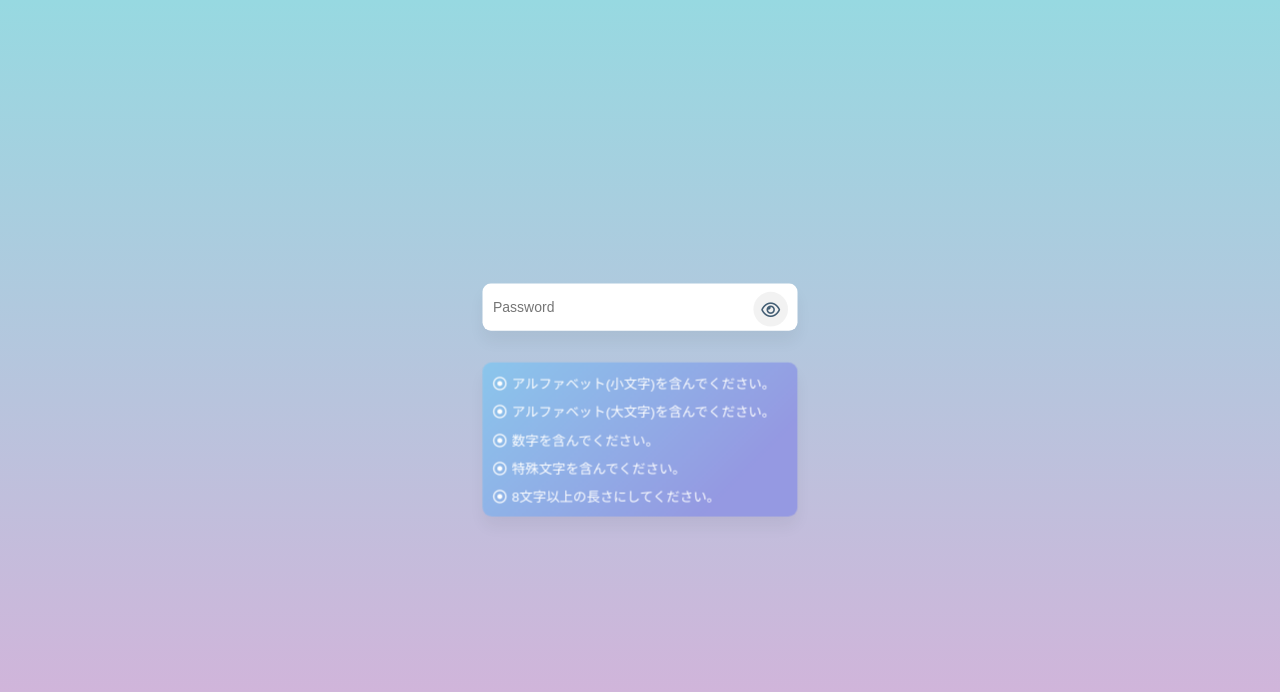
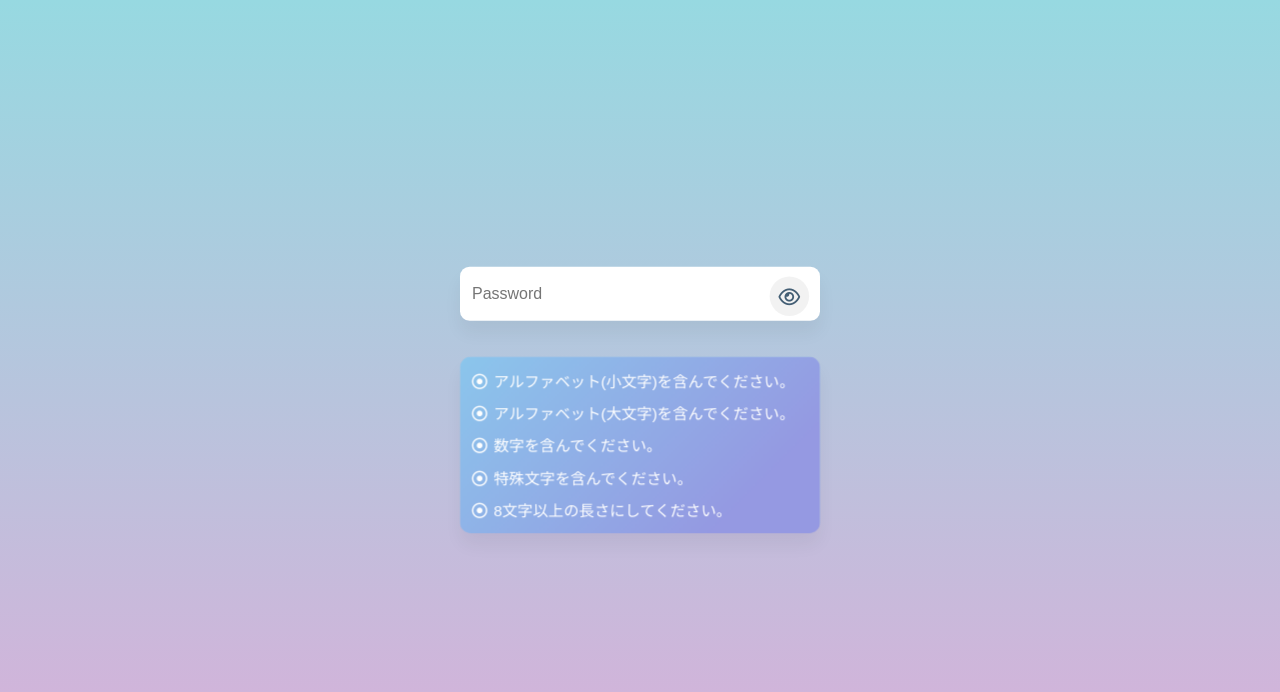
Before and after one commit to KamabokoFish/validation-form, a website built with Vite: page index.html in a window 1280 px wide. Built offline with nearby package versions, Linux system fonts and the light colour scheme; a web font is replaced by a local one.

Commit message:
fix(box): fix .box scale value

```diff
--- a/style.css
+++ b/style.css
@@ -19,7 +19,7 @@ body {
 .box {
   position: relative;
   width: 300px;
-  scale:1.05;
+  scale:1.2;
 }
 
 .box .inputBox {
```
